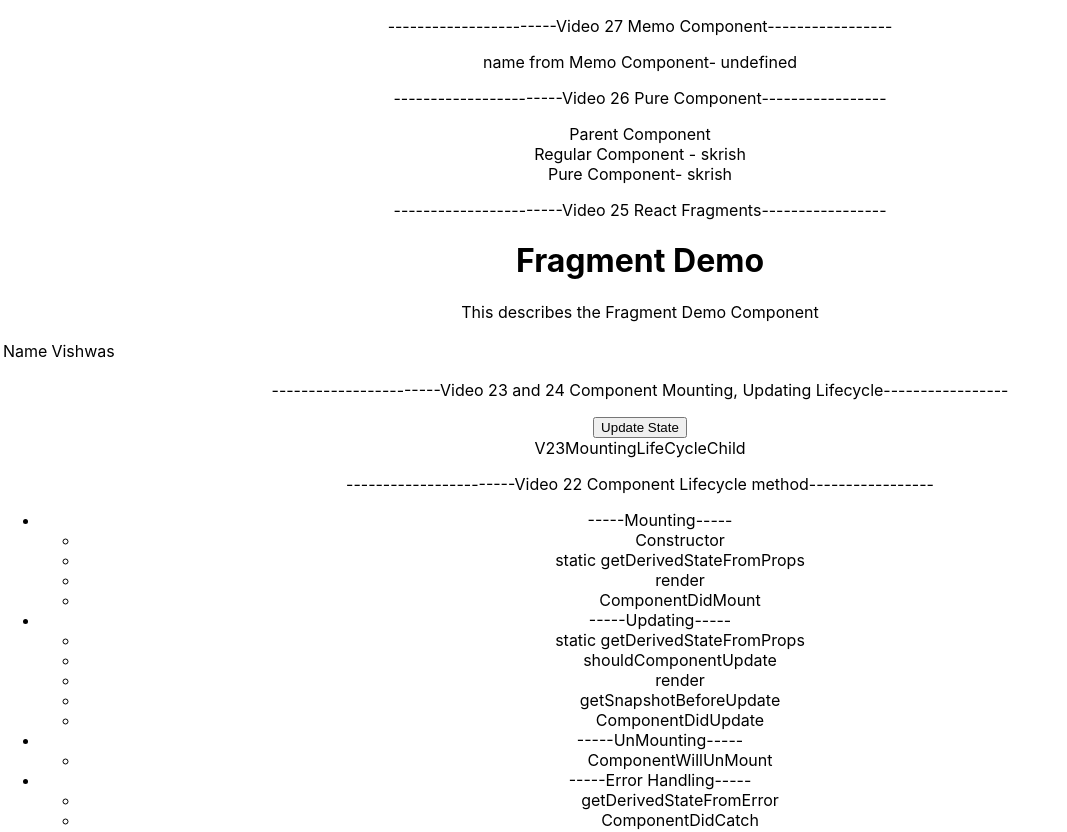
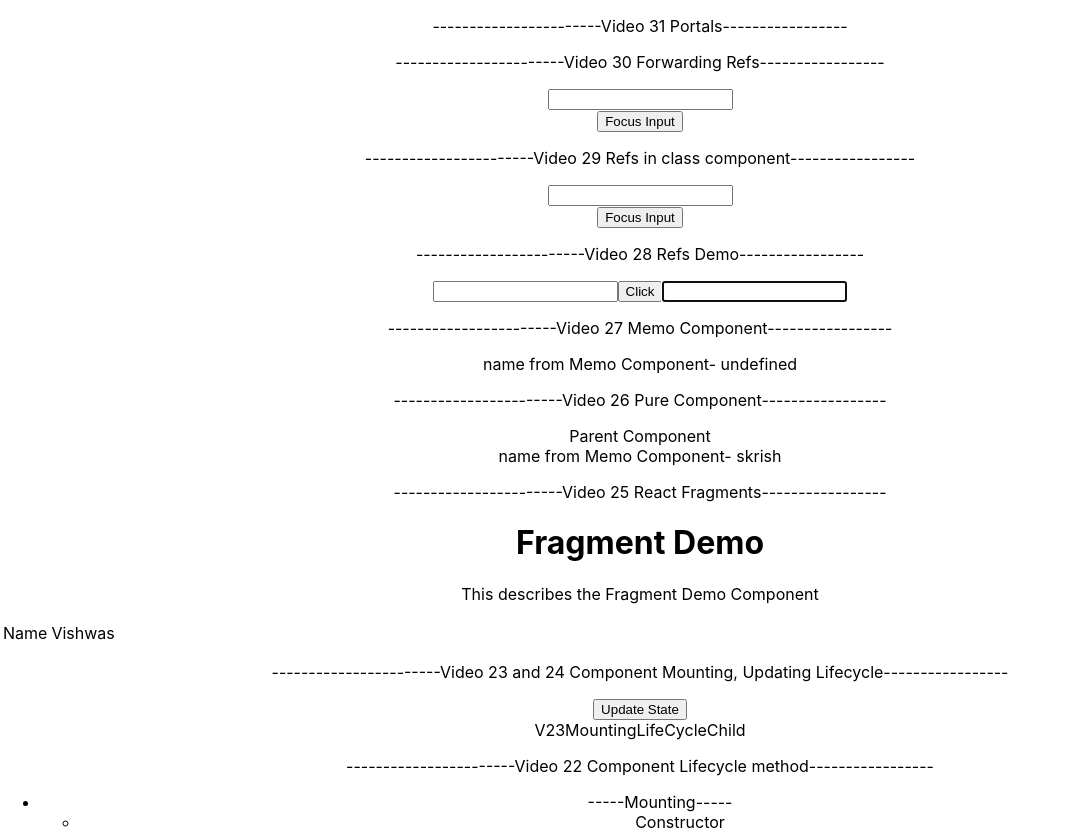
Before and after one commit to sivakrishnan/react-intro, a React (Create React App) app: page / in a window 1280 px wide. Shown: the top 832 px of the page, without its empty margins (0-1067 px from the left). Built offline with nearby package versions, Linux system fonts and the light colour scheme.

Commit message:
[Skrish] upto video 31

```diff
--- a/public/index.html
+++ b/public/index.html
@@ -29,6 +29,7 @@
   <body>
     <noscript>You need to enable JavaScript to run this app.</noscript>
     <div id="root"></div>
+    <div id="portal-root"></div>
     <!--
       This HTML file is a template.
       If you open it directly in the browser, you will see an empty page.
--- a/src/App.js
+++ b/src/App.js
@@ -25,13 +25,23 @@ import V25FragmentDemo from './reactintro/V25FragmentDemo';
 import V25Table from './reactintro/V25Table';
 import V26ParentComp from './reactintro/V26ParentComp';
 import V27MemoComp from './reactintro/V27MemoComp';
-
-
+import V28RefsDemo from './reactintro/V28RefsDemo';
+import V29FocusInput from './reactintro/V29FocusInput';
+import V30FRDParentInput from './reactintro/V30FRDParentInput';
+import V31PortalDemo from './reactintro/V31PortalDemo';
 
 
 function App() {
   return (
     <div className="App">
+       <p>-----------------------Video 31 Portals-----------------</p>
+       <V31PortalDemo></V31PortalDemo>
+      <p>-----------------------Video 30 Forwarding Refs-----------------</p>
+      <V30FRDParentInput></V30FRDParentInput>
+      <p>-----------------------Video 29 Refs in class component-----------------</p>
+      <V29FocusInput></V29FocusInput>
+      <p>-----------------------Video 28 Refs Demo-----------------</p>
+      <V28RefsDemo></V28RefsDemo>
       <p>-----------------------Video 27 Memo Component-----------------</p>
       <V27MemoComp></V27MemoComp>
       <p>-----------------------Video 26 Pure Component-----------------</p>
--- a/src/reactintro/V26ParentComp.js
+++ b/src/reactintro/V26ParentComp.js
@@ -1,6 +1,7 @@
 import React, { Component } from 'react'
 import V26RegComp from './V26RegComp';
 import V26PureComp from './V26PureComp';
+import V27MemoComp from './V27MemoComp';
 
 export class V26ParentComp extends Component {
     constructor(props) {
@@ -22,12 +23,13 @@ export class V26ParentComp extends Component {
         return (
             <div>
                 Parent Component
-                <V26RegComp name={this.state.name}>
+                <V27MemoComp name={this.state.name}></V27MemoComp>
+                {/* <V26RegComp name={this.state.name}>
 
                 </V26RegComp>
                 <V26PureComp name={this.state.name}>
 
-                </V26PureComp>
+                </V26PureComp> */}
             </div>
         )
     }
--- a/src/reactintro/V27MemoComp.js
+++ b/src/reactintro/V27MemoComp.js
@@ -1,9 +1,10 @@
 import React from 'react'
 
 function V27MemoComp({ name }) {
+    console.log('Rendering Memo Component')
     return (
         <div>{`name from Memo Component- ${name}`}</div>
     )
 }
 
-export default V27MemoComp
+export default React.memo(V27MemoComp)
--- /dev/null
+++ b/src/reactintro/V28RefsDemo.js
@@ -0,0 +1,41 @@
+import React, { Component } from 'react'
+
+export class V28RefsDemo extends Component {
+    constructor(props) {
+        super(props)
+        this.inputRef = React.createRef()
+
+        //another approach
+
+        this.cbRef = null;
+        this.setCbRef = (element) => {
+            this.cbRef = element;
+        }
+    }
+
+    componentDidMount() {
+        this.inputRef.current.focus();
+        console.log(this.inputRef);
+
+        if (this.cbRef) {
+            this.cbRef.focus();
+        }
+    }
+
+    clickHandler = () => {
+        alert(this.inputRef.current.value);
+    }
+
+    render() {
+        return (
+            <div>
+                <input type='text' ref={this.inputRef}></input>
+                <button onClick={this.clickHandler}>Click</button>
+
+                <input type='text' ref={this.setCbRef}></input>
+            </div>
+        )
+    }
+}
+
+export default V28RefsDemo
--- /dev/null
+++ b/src/reactintro/V29FocusInput.js
@@ -0,0 +1,25 @@
+import React, { Component } from 'react'
+import V29RefInClassComp from './V29RefInClassComp';
+
+export class V29FocusInput extends Component {
+
+    constructor(props) {
+        super(props)
+
+        this.componentRef = React.createRef();
+    }
+    clickHandler = () => {
+        this.componentRef.current.focusInput()
+    }
+
+    render() {
+        return (
+            <div>
+                <V29RefInClassComp ref={this.componentRef}></V29RefInClassComp>
+                <button onClick={this.clickHandler}>Focus Input</button>
+            </div>
+        )
+    }
+}
+
+export default V29FocusInput
--- /dev/null
+++ b/src/reactintro/V29RefInClassComp.js
@@ -0,0 +1,23 @@
+import React, { Component } from 'react'
+
+export class V29RefInClassComp extends Component {
+    constructor(props) {
+        super(props)
+
+        this.inputRef = React.createRef();
+    }
+
+    focusInput() {
+        this.inputRef.current.focus();
+    }
+
+    render() {
+        return (
+            <div>
+                <input type='text' ref={this.inputRef}></input>
+            </div>
+        )
+    }
+}
+
+export default V29RefInClassComp
--- /dev/null
+++ b/src/reactintro/V30FRDInput.js
@@ -0,0 +1,17 @@
+import React from 'react'
+
+// function V30FRDInput() {
+//   return (
+//     <div>V30FRDInput</div>
+//   )
+// }
+
+const V30FRDInput = React.forwardRef((props, ref) => {
+    return (
+        <div>
+            <input type='text' ref={ref}></input>
+        </div>
+    )
+})
+
+export default V30FRDInput
--- /dev/null
+++ b/src/reactintro/V30FRDParentInput.js
@@ -0,0 +1,24 @@
+import React, { Component } from 'react'
+import V30FRDInput from './V30FRDInput'
+
+export class V30FRDParentInput extends Component {
+    constructor(props) {
+        super(props)
+        this.inputRef = React.createRef();
+    }
+    clickHandler = () => {
+        this.inputRef.current.focus();
+    }
+    render() {
+        return (
+            <div>
+                <V30FRDInput ref={this.inputRef}>
+
+                </V30FRDInput>
+                <button onClick={this.clickHandler}>Focus Input</button>
+            </div>
+        )
+    }
+}
+
+export default V30FRDParentInput
--- /dev/null
+++ b/src/reactintro/V31PortalDemo.js
@@ -0,0 +1,14 @@
+import React from 'react'
+import ReactDOM from 'react-dom'
+
+function V31PortalDemo() {
+    return ReactDOM.createPortal(
+
+        <h1>
+            Portals Demo
+        </h1>
+        , document.getElementById('portal-root')
+    )
+}
+
+export default V31PortalDemo
```
